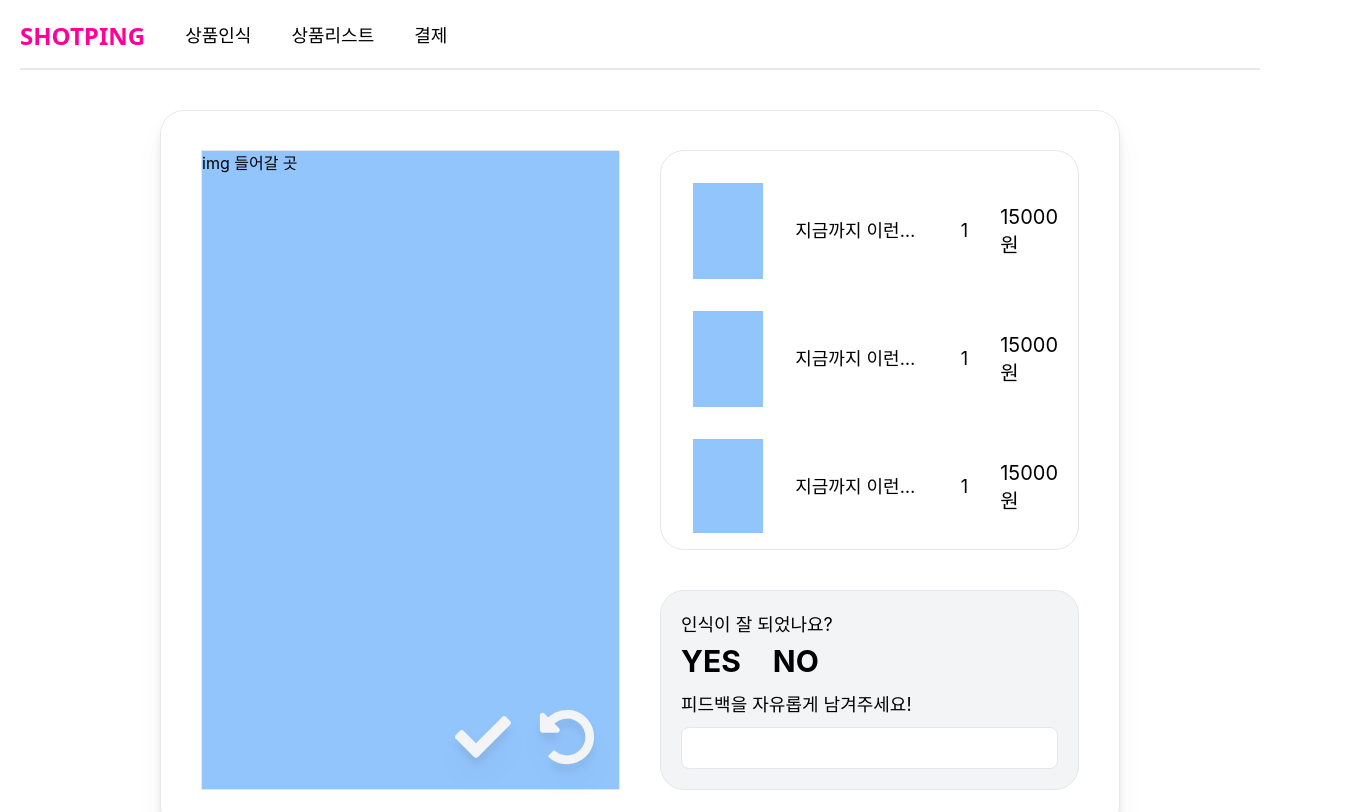
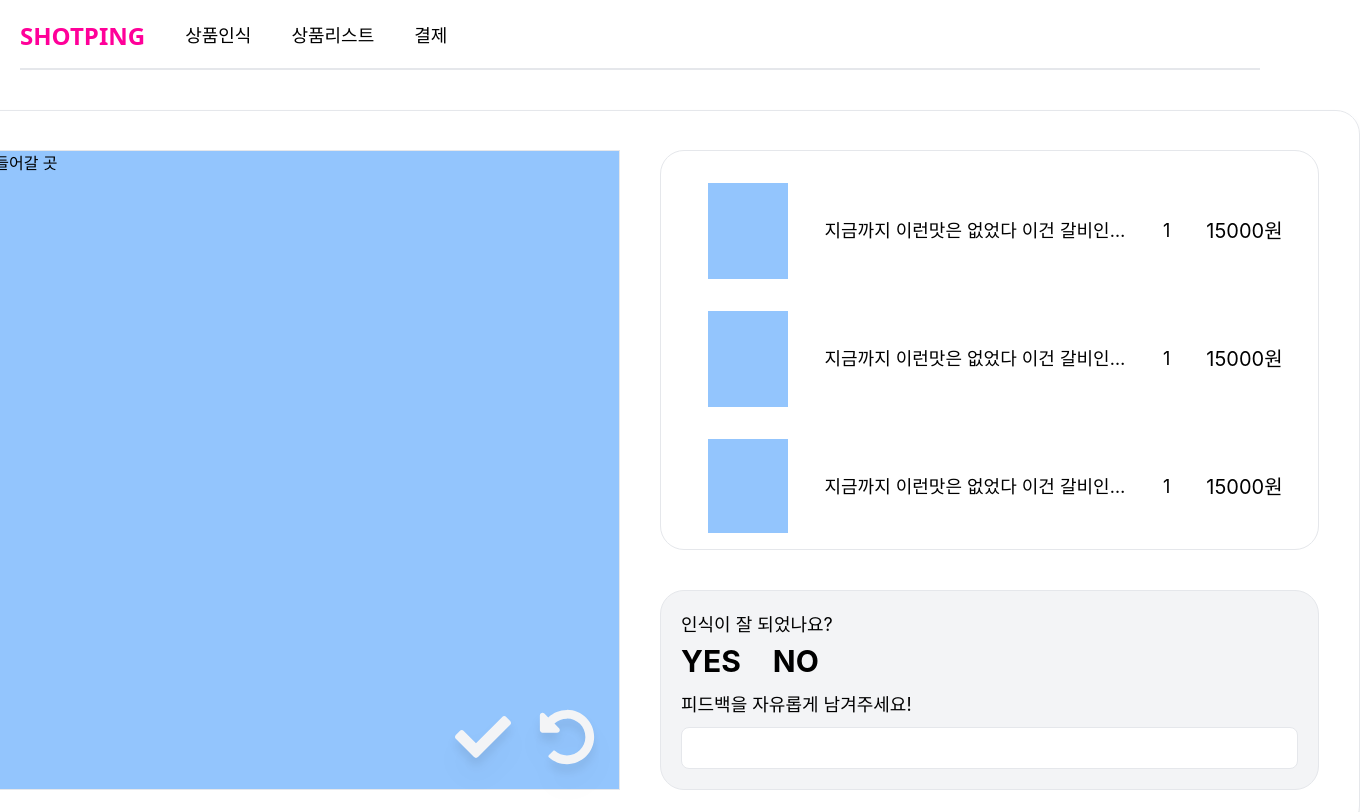
Before and after one commit to 2023-Summer-Bootcamp-TeamC/SHOTPING-frontend, a React (Vite) app: page /scan in a window 1280 px wide. Shown: the top 812 px of the page, 1360 px wide, since content can reach past the window. Built offline with nearby package versions, Linux system fonts and the light colour scheme.

Commit message:
design: 사진인식 결과 컴포넌트 이미지 크기, 컴포넌트 너비 수정

```diff
--- a/package.json
+++ b/package.json
@@ -17,6 +17,7 @@
     "react-icons": "^4.10.1",
     "react-router-dom": "^6.14.1",
     "react-webcam": "^7.1.1",
+    "tailwind-scrollbar-hide": "^1.1.7",
     "typescript": "^4.9.5",
     "web-vitals": "^2.1.4"
   },
--- a/src/components/scan/ScanList.tsx
+++ b/src/components/scan/ScanList.tsx
@@ -3,8 +3,8 @@ import React from "react";
 export default function ScanList() {
   return (
     <div className="flex flex-col">
-      <div className=" flex items-center space-x-8 place-content-center p-4 pr-1">
-        <div className="w-24 h-24 bg-blue-300"></div>
+      <div className=" flex items-center space-x-9 place-content-center p-4 pr-1">
+        <div className="w-20 h-24 bg-blue-300"></div>
         <span className="truncate text-lg w-2/4">
           지금까지 이런맛은 없었다 이건 갈비인가 치킨인가
         </span>
--- a/src/components/scan/ScanResult.tsx
+++ b/src/components/scan/ScanResult.tsx
@@ -4,11 +4,10 @@ import { FaCheck } from "react-icons/fa";
 import { FaUndoAlt } from "react-icons/fa";
 import ScanList from "./ScanList";
 import Feedback from "./Feedback";
-import "./scrollbar.css";
 
 export default function ScanResult() {
   return (
-    <div className="flex flex-col bg-white drop-shadow-xl border rounded-3xl w-3/4 h-45rem justify-center items-center">
+    <div className="flex flex-col bg-white drop-shadow-xl border rounded-3xl w-[90rem] h-45rem justify-center items-center">
       <div className="grid grid-cols-2 gap-10 p-10 w-full h-45rem border-black">
         <div className="relative bg-blue-300 border">
           <span>img 들어갈 곳</span>
@@ -32,7 +31,7 @@ export default function ScanResult() {
 
         <div className="flex flex-col space-y-10">
           <div className="border row-end-3 row-span-2 rounded-3xl h-25rem p-4">
-            <div className="overflow-y-auto scroll-hide scroll-smooth h-full">
+            <div className="overflow-y-auto scrollbar-hide scroll-smooth h-full">
               <ScanList />
               <ScanList />
               <ScanList />
--- a/src/components/scan/scrollbar.css
+++ /dev/null
@@ -1,15 +0,0 @@
-/* Hide the scrollbar */
-::-webkit-scrollbar {
-  width: 0.5rem;
-  background-color: transparent;
-}
-
-/* Hide scrollbar track */
-::-webkit-scrollbar-track {
-  background-color: transparent;
-}
-
-/* Hide scrollbar handle */
-::-webkit-scrollbar-thumb {
-  background-color: transparent;
-}
--- a/tailwind.config.js
+++ b/tailwind.config.js
@@ -10,5 +10,5 @@ module.exports = {
       },
     },
   },
-  plugins: [],
+  plugins: [require("tailwind-scrollbar-hide")],
 };
```
Also changed, not shown: 1 other file (tests, documents, lock files or other folders).
